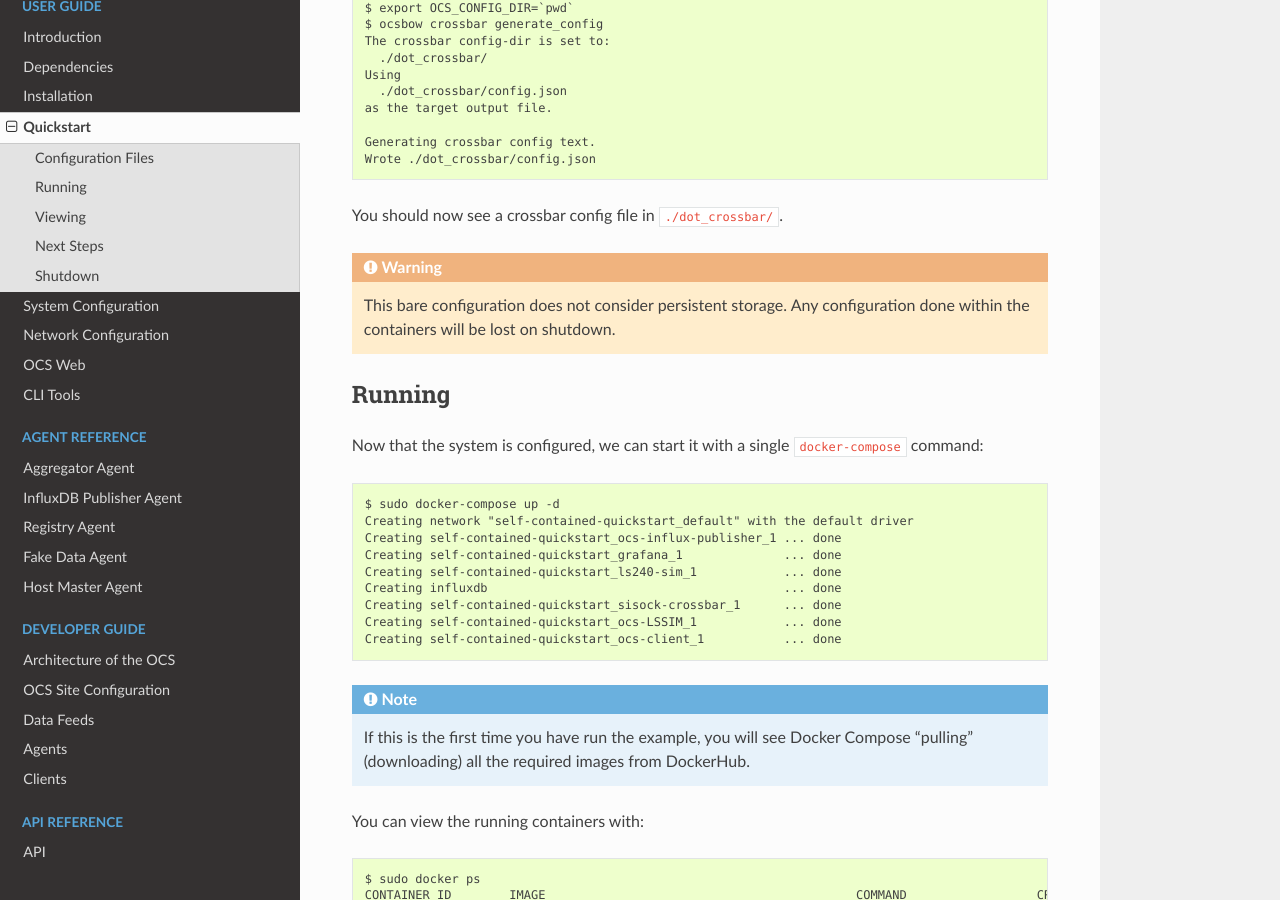
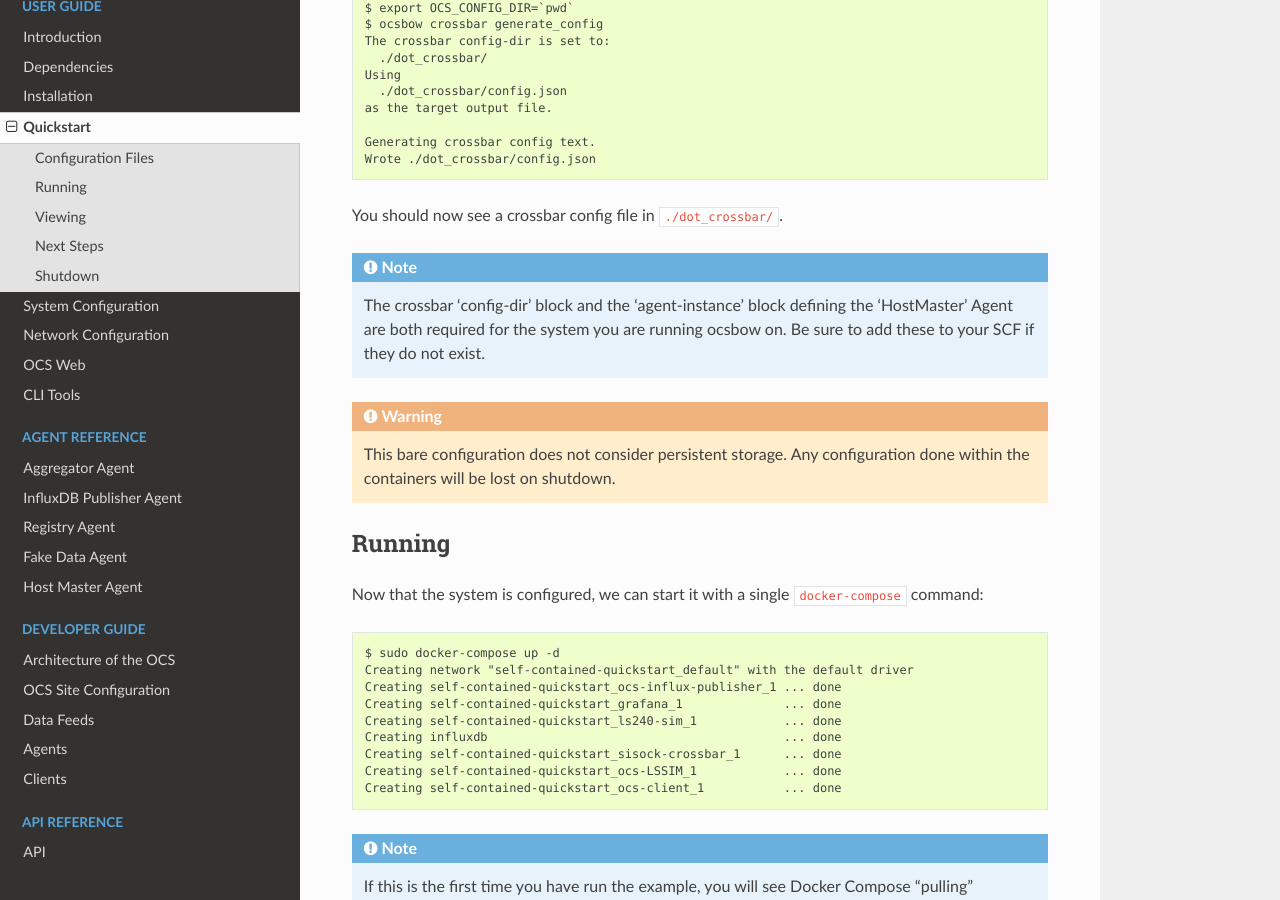
Before and after one commit to simonsobs/ocs, a Sphinx documentation site: the page built from docs/user/quickstart.rst, in a window 1280 px wide and 900 px high, scrolled down 2949 px. Built offline with Sphinx 7.4.7 and the Read the Docs theme 2.0.0, drawn with Linux system fonts in a browser that asks for light colours.

Commit message:
docs: Add note about required config for ocsbow
[skip ci]

```diff
--- a/docs/user/quickstart.rst
+++ b/docs/user/quickstart.rst
@@ -166,6 +166,11 @@
 
 You should now see a crossbar config file in ``./dot_crossbar/``.
 
+.. note::
+    The crossbar 'config-dir' block and the 'agent-instance' block defining the
+    'HostMaster' Agent are both required for the system you are running ocsbow on.
+    Be sure to add these to your SCF if they do not exist.
+
 .. warning::
     This bare configuration does not consider persistent storage. Any
     configuration done within the containers will be lost on shutdown.
```
